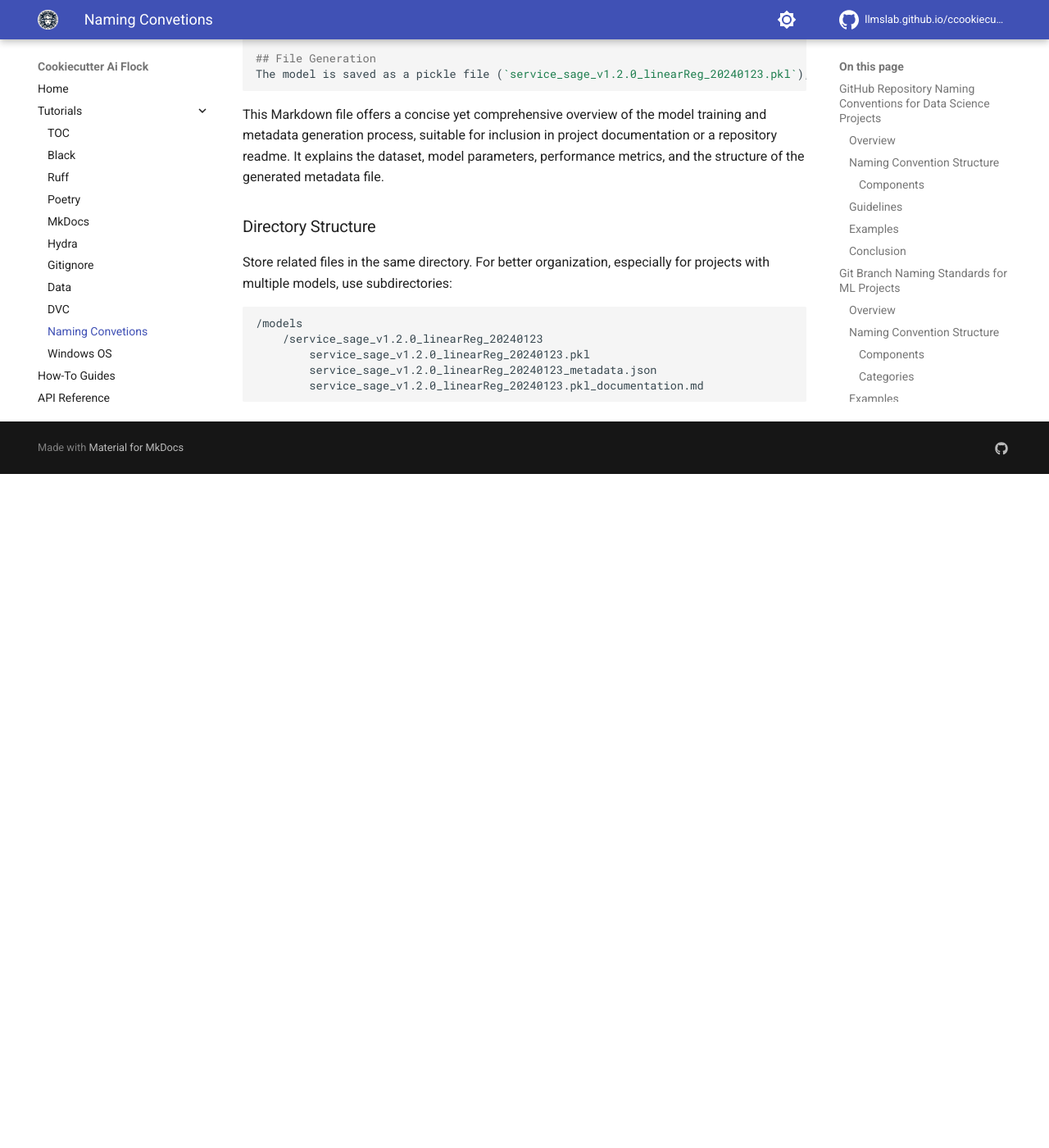
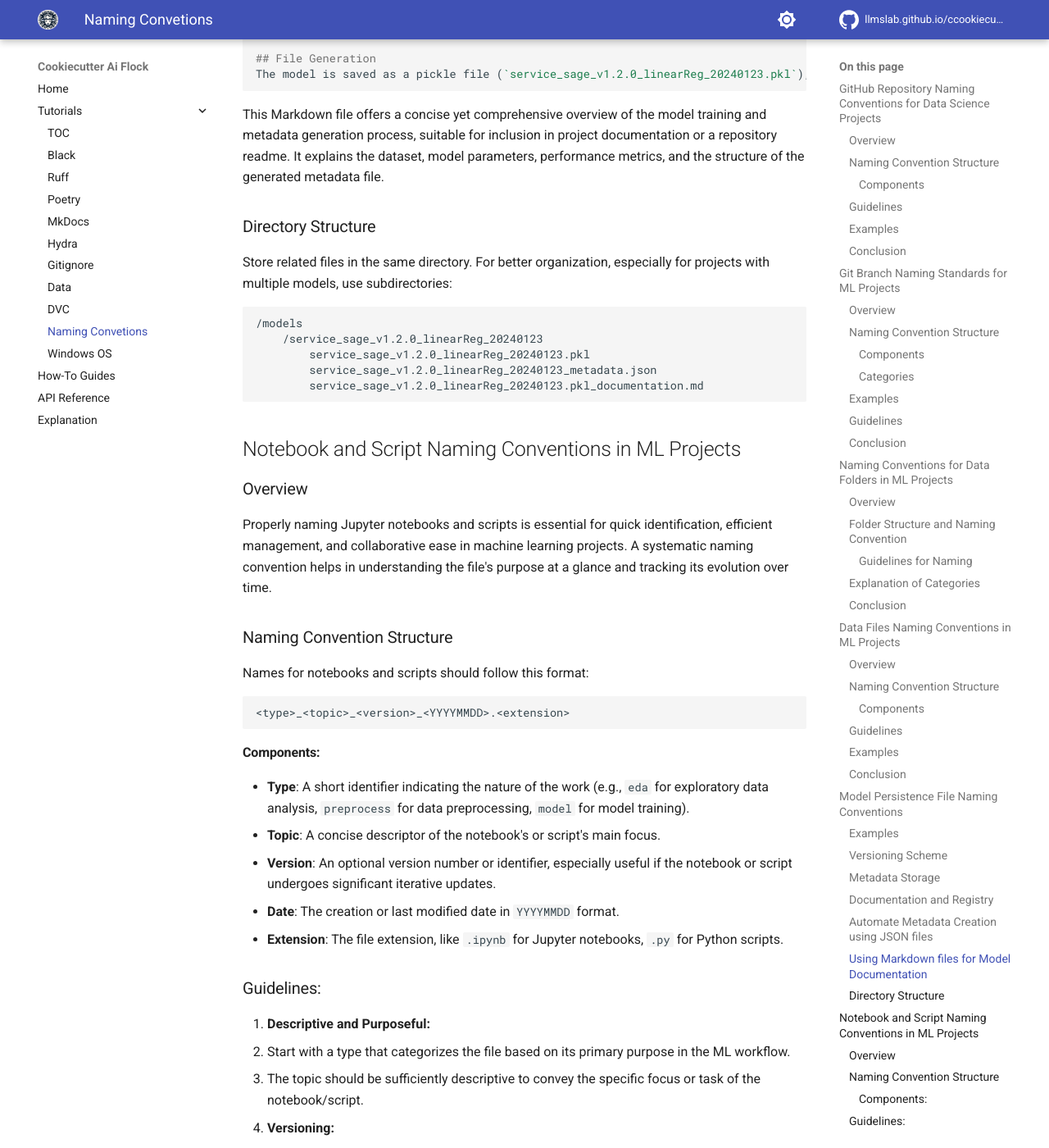
Before and after one commit to LLMsLab/cookiecutter-ai-flock, an MkDocs documentation site: the page built from docs/tutorials/naming-conventions.md, in a window 1280 px wide and 1400 px high, scrolled down 11304 px. Shown: the whole window at 82% size. Built offline with MkDocs 1.6.1 and Material for MkDocs 9.7.7, drawn with Linux system fonts in a browser that asks for light colours; comment, search, counter and statistics services are not loaded; before the commit the page ends 11882 px from its top, so only the background shows below that; some of the changed text lies outside the part shown.

Commit message:
Add Notebook and Script Naming Conventions to ML Project Guide
This commit introduces a new section in our ML project guide, detailing the naming conventions for Jupyter notebooks and scripts. The guide is aimed at enhancing file organization, improving version tracking, and facilitating easier collaboration within our machine learning projects.

Highlights of the Update:
- Established a standardized naming format: `<type>_<topic>_<version>_<YYYYMMDD>.<extension>`.
- Included components such as type, topic, version, and date in the naming convention for clarity and chronological tracking.
- Emphasized on descriptive, yet concise naming to accurately reflect the content and purpose of each notebook and script.
- Provided practical examples to showcase the application of these naming conventions in real-world project scenarios.

This addition to our project guide is expected to streamline the management of our notebooks and scripts, making it easier to navigate, understand, and collaborate on our ML projects.

````diff
--- a/docs/tutorials/naming-conventions.md
+++ b/docs/tutorials/naming-conventions.md
@@ -541,6 +541,72 @@
         service_sage_v1.2.0_linearReg_20240123.pkl_documentation.md
 ```
 
+## Notebook and Script Naming Conventions in ML Projects
+
+### Overview
+Properly naming Jupyter notebooks and scripts is essential for quick
+identification, efficient management, and collaborative ease in machine
+learning projects. A systematic naming convention helps in understanding
+the file's purpose at a glance and tracking its evolution over time.
+
+### Naming Convention Structure
+
+Names for notebooks and scripts should follow this format:
+```
+<type>_<topic>_<version>_<YYYYMMDD>.<extension>
+```
+
+#### Components:
+- **Type**: A short identifier indicating the nature of the work (e.g.,
+  `eda` for exploratory data analysis, `preprocess` for data
+  preprocessing, `model` for model training).
+- **Topic**: A concise descriptor of the notebook's or script's main
+  focus.
+- **Version**: An optional version number or identifier, especially
+  useful if the notebook or script undergoes significant iterative
+  updates.
+- **Date**: The creation or last modified date in `YYYYMMDD` format.
+- **Extension**: The file extension, like `.ipynb` for Jupyter
+  notebooks, `.py` for Python scripts.
+
+### Guidelines:
+
+1. **Descriptive and Purposeful:**
+   - Start with a type that categorizes the file based on its primary
+     purpose in the ML workflow.
+   - The topic should be sufficiently descriptive to convey the specific
+     focus or task of the notebook/script.
+
+2. **Versioning:**
+   - Include a version number if the file is part of an iterative
+     process, such as `v1`, `v2`, or more detailed semantic versioning
+     like `1.0`, `1.1`.
+
+3. **Date Stamp:**
+   - Adding the date (in `YYYYMMDD` format) helps in identifying the
+     most recent version or understanding the timeline of development.
+
+4. **Consistency:**
+   - Maintain a consistent naming convention across all notebooks and
+     scripts for ease of organization and retrieval.
+
+5. **Clarity and Brevity:**
+   - Ensure the name is clear yet concise. Avoid overly long names but
+     provide enough information to understand the file's content and
+     purpose.
+
+### Examples:
+
+- `eda_customer_segmentation_v1_20240101.ipynb`
+- `preprocess_data_cleaning_v2_20240215.py`
+- `model_train_regression_20240310.ipynb`
+
+### Conclusion
+
+This naming convention for Jupyter notebooks and scripts will foster a
+more organized and manageable ML project environment. It aids in quickly
+locating specific files, understanding their purpose, and tracking their
+evolution over time.
 
 
 
````
